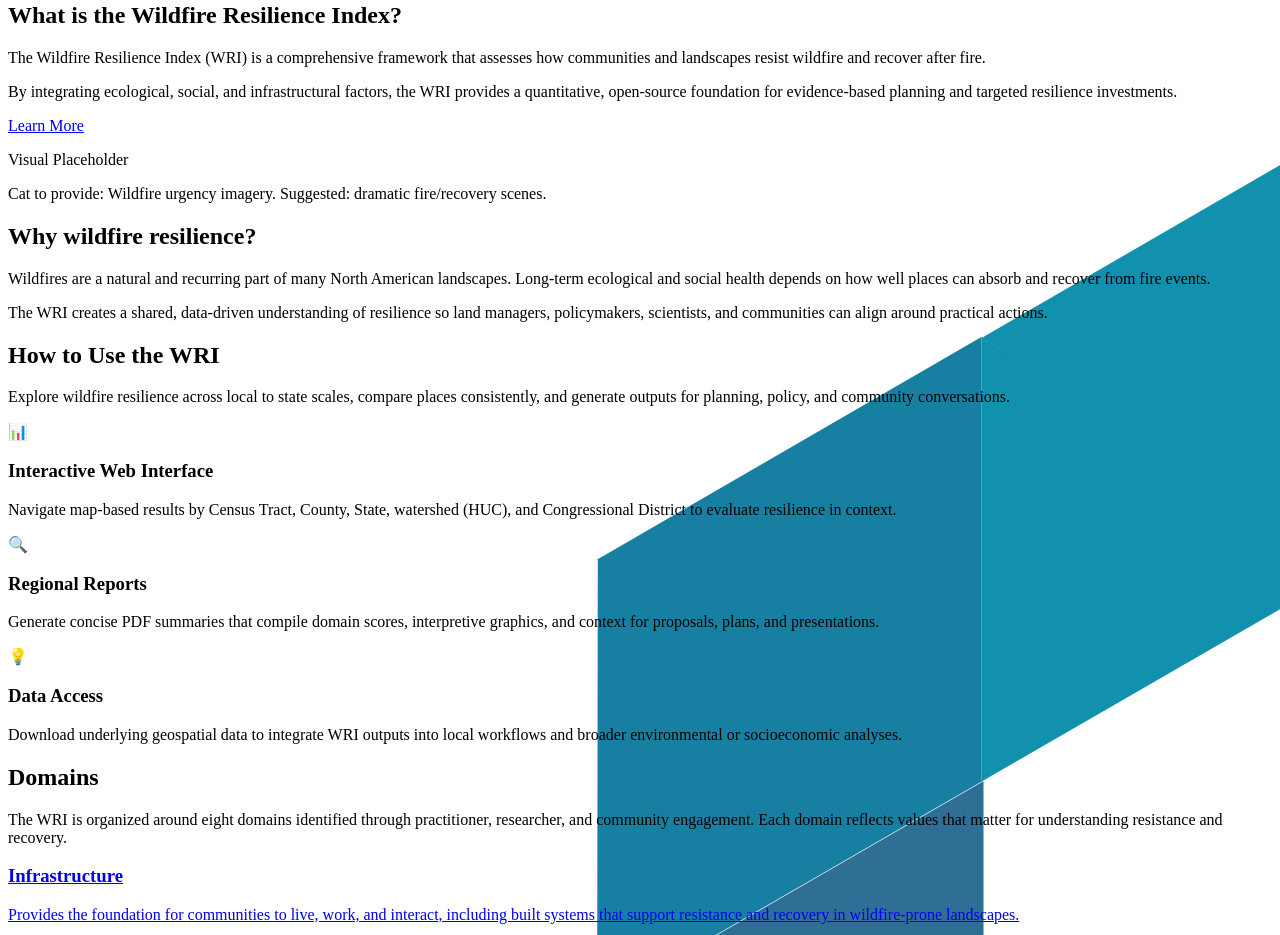
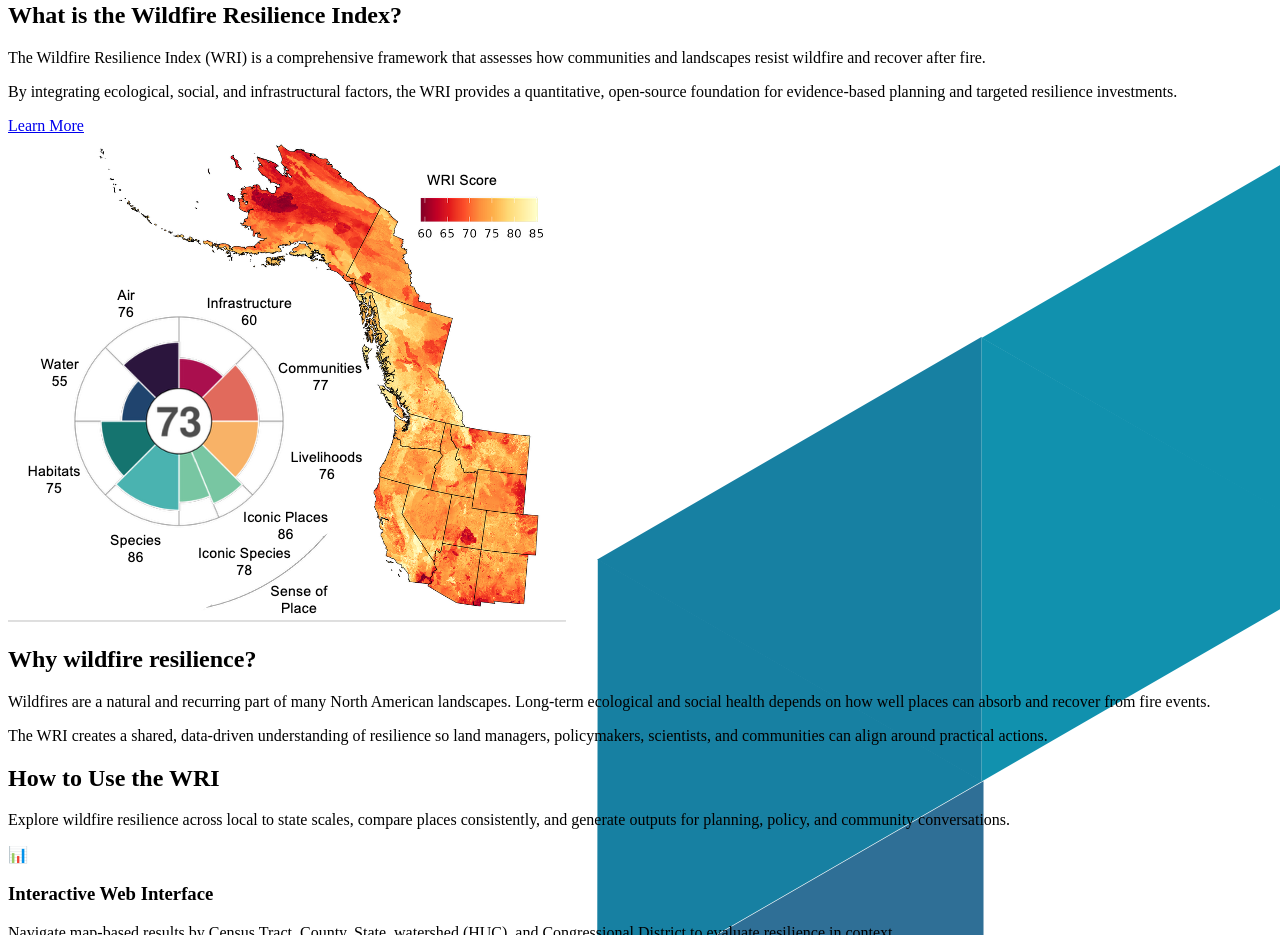
Before and after one commit to CarloBroderick/wwri-react, a React (Vite) app: page / in a window 1280 px wide. Shown: the part 1060-1995 px from the top of the page. Built offline with nearby package versions, Linux system fonts and the light colour scheme; no server answers.

Commit message:
feat(HomePage): add WRI map to landing page Why Resilience section
Wire `wriMapPreview` into the Section 3 image block on the homepage and update T8 tracker status/checklist to reflect Section 3 completion while keeping Section 2 blocked pending teaser asset.

```diff
--- a/src/apps/public-website/pages/HomePage.tsx
+++ b/src/apps/public-website/pages/HomePage.tsx
@@ -7,6 +7,7 @@ import {
     ImageBlock,
     SectionHeader,
 } from "../components/shared";
+import { wriMapPreview } from "../assets/domainImages";
 import { DOMAIN_DEFINITIONS } from "../data/domains";
 import { PUBLIC_ROUTES } from "../routes/routeConfig";
 import { PUBLIC_WEBSITE_THEME } from "../styles/theme";
@@ -56,8 +57,10 @@ function HomePage() {
         <div id="why-resilience-container" className="mx-auto grid max-w-6xl gap-10 px-6 lg:grid-cols-2">
           <ImageBlock
             id="why-resilience-image"
-            title="Visual Placeholder"
-            description="Cat to provide: Wildfire urgency imagery. Suggested: dramatic fire/recovery scenes."
+            title="WRI Score Map"
+            description="WRI score map showing Western US with domain scores wheel."
+            src={wriMapPreview}
+            alt="WRI score map showing Western US with domain scores wheel"
           />
           <div id="why-resilience-content-wrapper">
             <SectionHeader idPrefix="why-resilience" title="Why wildfire resilience?" light />
```
Also changed, not shown: 1 other file (tests, documents, lock files or other folders).
